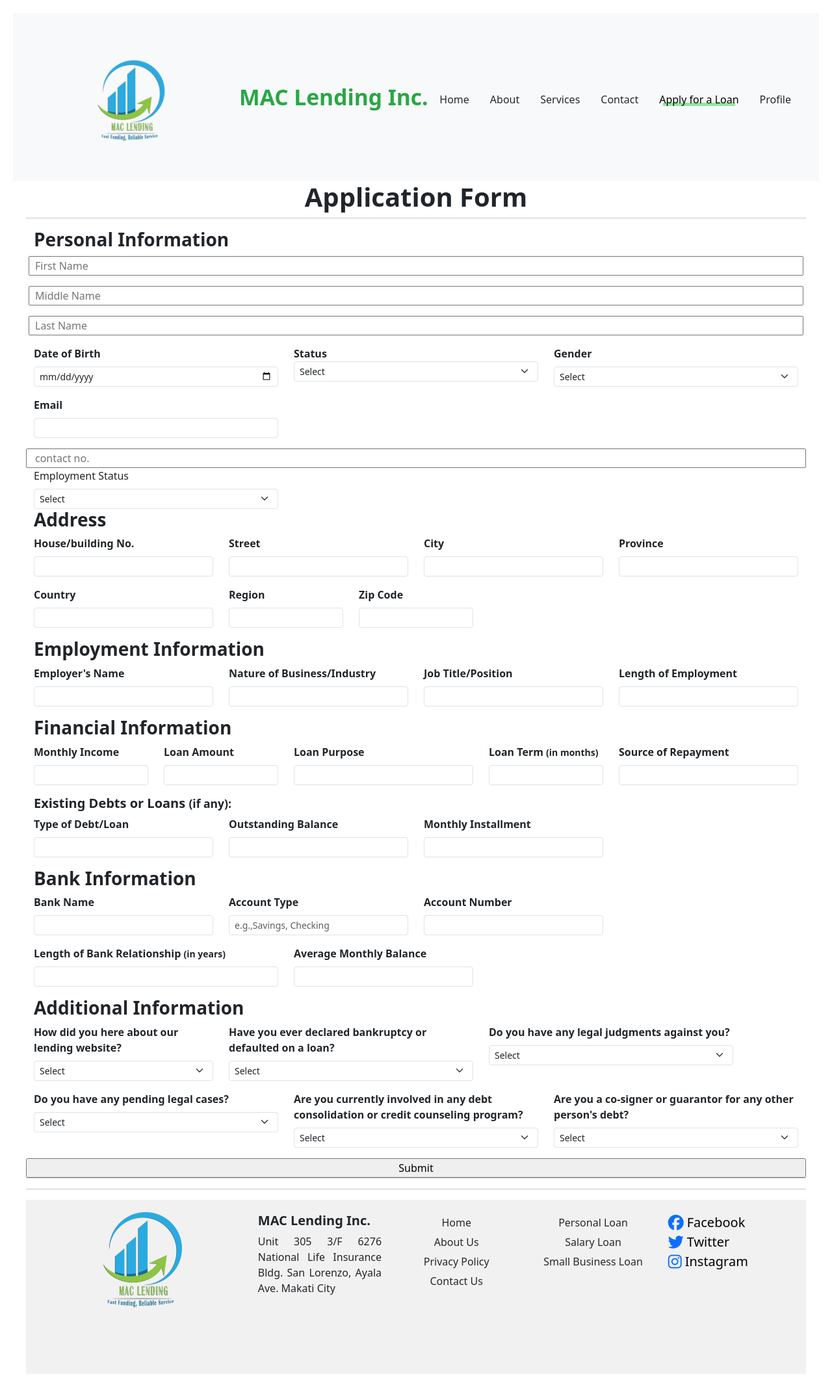
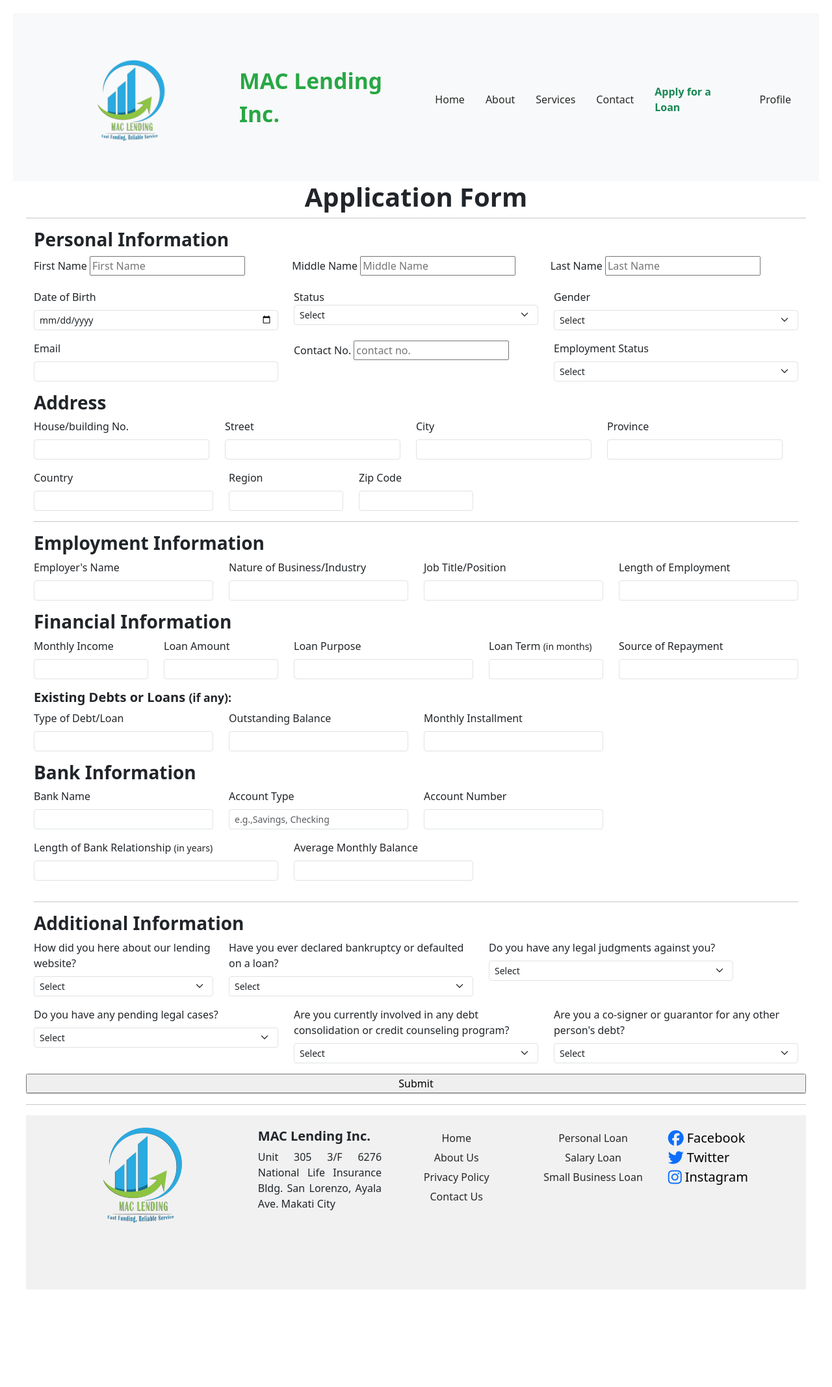
Before and after one commit to aldrin1997/kodego-capstone-project, a PHP site: page /loan_application.php in a window 1280 px wide. Shown: the whole page at 65% size. After the commit the page ends 1984 px from the top, so only its background shows below. Run offline with PHP 8.4, Linux system fonts and the light colour scheme; some libraries are stand-ins or nearby versions.

Commit message:
adjusted loan app

```diff
--- a/loan_application.php
+++ b/loan_application.php
@@ -250,22 +250,22 @@
             <div class="collapse navbar-collapse justify-content-end" id="navbarNav">
                 <ul class="navbar-nav ml-auto">
                     <li class="nav-item">
-                    <a class="nav-link" href="home.php">Home</a>
+                        <a class="nav-link fw-medium" href="home.php">Home</a>
                     </li>
                     <li class="nav-item">
-                    <a class="nav-link" href="#">About</a>
+                        <a class="nav-link fw-medium" href="about.php">About</a>
                     </li>
                     <li class="nav-item">
-                    <a class="nav-link" href="#">Services</a>
+                        <a class="nav-link fw-medium" href="services.php">Services</a>
                     </li>
                     <li class="nav-item">
-                    <a class="nav-link" href="#">Contact</a>
+                        <a class="nav-link fw-medium" href="contact.php">Contact</a>
                     </li>
                     <li class="nav-item">
-                  <a class="nav-link  active" href="#">Apply for a Loan</a>
+                    <a class="nav-link fw-bold text-success" href="loan_application.php">Apply for a Loan</a>
                 </li>
                     <li class="nav-item">
-                    <a class="nav-link mr-3" href="profile.php">Profile</a>
+                        <a class="nav-link mr-3 fw-medium" href="profile.php">Profile</a>
                     </li>
                 </ul>
             </div>
@@ -282,18 +282,25 @@
                 <div class="col-md-12">
                         <h3 class="fw-bold">Personal Information</h3>
                         <div class="row g-3">
+                            <div class="col-md-4 mb-3">
+                                <label for="first_name" class="form-label fw-medium">First Name</label>
                                 <input type="text" name="first_name" placeholder="First Name" required>
+                            </div>
+                            <div class="col-md-4 mb-3">
+                                <label for="middle_name" class="form-label fw-medium">Middle Name</label>
                                 <input type="text" name="middle_name" placeholder="Middle Name" required>
+                            </div>
+                            <div class="col-md-4">
+                                <label for="last_name" class="form-label fw-medium">Last Name</label>
                                 <input type="text" name="last_name" placeholder="Last Name" required>
-                    <div class="col-md-12">
                             </div>
                         </div>
                         <div class="row">
                             <div class="col-md-4 mb-3">
-                            <label for="birthdate" class="form-label fw-bold">Date of Birth</label>
+                                <label for="birthdate" class="form-label fw-medium">Date of Birth</label>
                                 <input type="date" class="form-control form-control-sm" name="birth_date" required>
                             </div>
-                        <div class="col-md-4 mb-3 fw-bold">
+                            <div class="col-md-4 mb-3 fw-medium">
                                 <label for="status">Status</label>
                                     <select class="form-select form-select-sm" name="status" required>
                                     <option value="">Select</option>
@@ -303,7 +310,7 @@
                                     <option value="other">Other</option>
                                 </select>
                             </div>
-                        <div class="col-md-4 mb-3 fw-bold">
+                            <div class="col-md-4 mb-3 fw-medium">
                                 <label for="gender" class="form-label">Gender</label>
                                 <select class="form-select form-select-sm" name="gender" required>
                                     <option value="">Select</option>
@@ -319,13 +326,17 @@
                         <div class="row">
                             <div class="col-md-4 mb-3">
                                 <form>
-                                <label for="email" class="form-label fw-bold">Email</label>
+                                    <label for="email" class="form-label fw-medium">Email</label>
                                     <input type="text" class="form-control form-control-sm" name="email" required>
                                 </form>
                             </div>
+                            <div class="col-md-4 mb-3">
+                                <label for="contact_number" class="form-label fw-medium">Contact No.</label>
                                 <input type="text" name="contact_number" placeholder="contact no." required>
+                            </div>
+
                             <div class="col-md-4">
-                            <label for="employment" class="form-label">Employment Status</label>
+                                <label for="employment" class="form-label fw-medium">Employment Status</label>
                                 <select class="form-select form-select-sm" name="employment_status" required>
                                     <option value="">Select</option>
                                     <option value="employed">Employed</option>
@@ -334,25 +345,25 @@
                                     <option value="other">Other</option>
                                 </select>
                             </div>
-                        <div class="col-md-12">
+
                         <h3 class="fw-bold">Address</h3>
                         <div class="row">
                             <div class="col-md-3 mb-3">
 
-                            <label for="hnum" class="form-label fw-bold">House/building No.</label>
+                                <label for="hnum" class="form-label fw-medium">House/building No.</label>
                                 <input type="number" class="form-control form-control-sm" name="house_no" required>
 
                             </div>
                             <div class="col-md-3 mb-3">
-                            <label for="street" class="form-label fw-bold">Street</label>
+                                <label for="street" class="form-label fw-medium">Street</label>
                                 <input type="text" class="form-control form-control-sm" name="street" required>
                             </div>
                             <div class="col-md-3 mb-3">
-                            <label for="city" class="form-label fw-bold">City</label>
+                                <label for="city" class="form-label fw-medium">City</label>
                                 <input type="text" class="form-control form-control-sm" name="city" required>
                             </div>
                             <div class="col-md-3 mb-3">
-                            <label for="province" class="form-label fw-bold">Province</label>
+                                <label for="province" class="form-label fw-medium">Province</label>
                                 <input type="text" class="form-control form-control-sm" name="province" required>
                             </div>
                         </div>
@@ -360,112 +371,117 @@
                     <div class="col-md-12 mb-3">
                         <div class="row">
                             <div class="col-md-3">
-                            <label for="country" class="form-label fw-bold">Country</label>
+                                <label for="country" class="form-label fw-medium">Country</label>
                                 <input type="text" class="form-control form-control-sm" name="country" required>
                             </div>
                             <div class="col-md-2">
-                            <label for="region" class="form-label fw-bold">Region</label>
+                                <label for="region" class="form-label fw-medium">Region</label>
                                 <input type="text" class="form-control form-control-sm" name="region" required>
                             </div>
                             <div class="col-md-2">
-                            <label for="zipcode" class="form-label fw-bold">Zip Code</label>
+                                <label for="zipcode" class="form-label fw-medium">Zip Code</label>
                                 <input type="text" class="form-control form-control-sm" name="zip_code" required>
                             </div>
                         </div>
                     </div>
+                    <hr>
                     <div class="col-md-12">
                         <h3 class="fw-bold">Employment Information</h3>
                         <div class="row">
                             <div class="col-md-3 mb-3">
-                            <label for="ename" class="form-label fw-bold">Employer's Name</label>
+                                <label for="ename" class="form-label fw-medium">Employer's Name</label>
                                 <input type="text" class="form-control form-control-sm" name="employer_name" required>
                             </div>
                             <div class="col-md-3 mb-3">
-                            <label for="nb" class="form-label fw-bold">Nature of Business/Industry</label>
+                                <label for="nb" class="form-label fw-medium">Nature of Business/Industry</label>
                                 <input type="text" class="form-control form-control-sm" name="nature_of_business" required>
                             </div>
                             <div class="col-md-3 mb-3">
-                            <label for="jtitle" class="form-label fw-bold">Job Title/Position</label>
+                                <label for="jtitle" class="form-label fw-medium">Job Title/Position</label>
                                 <input type="text" class="form-control form-control-sm" name="job_title" required>
                             </div>
                             <div class="col-md-3 mb-3">
-                            <label for="nb" class="form-label fw-bold">Length of Employment</label>
+                                <label for="nb" class="form-label fw-medium">Length of Employment</label>
                                 <input type="text" class="form-control form-control-sm" name="length_of_employment" required>
                             </div>
                         </div>
                     </div>
+
                     <div class="col-md-12">
                         <h3 class="fw-bold">Financial Information</h3>
                         <div class="row">
                             <div class="col-md-2 mb-3">
-                            <label for="mincome" class="form-label fw-bold">Monthly Income</label>
+                                <label for="mincome" class="form-label fw-medium">Monthly Income</label>
                                 <input type="text" class="form-control form-control-sm" name="monthly_income" required>
                             </div>
                             <div class="col-md-2 mb-3">
-                            <label for="loanAmount" class="form-label fw-bold">Loan Amount</label>
+                                <label for="loanAmount" class="form-label fw-medium">Loan Amount</label>
                                 <input type="text" class="form-control form-control-sm" name="loan_amount" required>
                             </div>
                             <div class="col-md-3 mb-3">
-                            <label for="loanPurpose" class="form-label fw-bold">Loan Purpose</label>
+                                <label for="loanPurpose" class="form-label fw-medium">Loan Purpose</label>
                                 <input type="text" class="form-control form-control-sm" name="loan_purpose" required>
                             </div>
                             <div class="col-md-2 mb-3">
-                            <label for="loanTerm" class="form-label fw-bold">Loan Term <small>(in months)</small></label>
+                                <label for="loanTerm" class="form-label fw-medium">Loan Term <small>(in months)</small></label>
                                 <input type="number" class="form-control form-control-sm" name="loan_term" required>
                             </div>
                             <div class="col-md-3 mb-3">
-                            <label for="paymentSource" class="form-label fw-bold">Source of Repayment</label>
+                                <label for="paymentSource" class="form-label fw-medium">Source of Repayment</label>
                                 <input type="text" class="form-control form-control-sm" name="repayment_source" required>
                             </div>
                         </div>
                     </div>
+
                     <div class="col-md-12">
                         <h5 class="fw-semibold">Existing Debts or Loans <small>(if any):</small></h5>
                         <div class="row">
                             <div class="col-md-3 mb-3">
-                            <label for="debtType" class="form-label fw-bold">Type of Debt/Loan</label>
+                                <label for="debtType" class="form-label fw-medium">Type of Debt/Loan</label>
                                 <input type="text" class="form-control form-control-sm" name="debt_type">
                             </div>
                             <div class="col-md-3 mb-3">
-                            <label for="oBal" class="form-label fw-bold">Outstanding Balance</label>
+                                <label for="oBal" class="form-label fw-medium">Outstanding Balance</label>
                                 <input type="text" class="form-control form-control-sm" name="outstanding_balance">
                             </div>
                             <div class="col-md-3 mb-3">
-                            <label for="monthlyInstallment" class="form-label fw-bold">Monthly Installment</label>
+                                <label for="monthlyInstallment" class="form-label fw-medium">Monthly Installment</label>
                                 <input type="text" class="form-control form-control-sm" name="monthly_installment">
                             </div>
                         </div>
                     </div>
+
                     <div class="col-md-12">
                         <h3 class="fw-bold">Bank Information</h3>
                         <div class="row">
                             <div class="col-md-3 mb-3">
-                            <label for="bankName" class="form-label fw-bold">Bank Name</label>
+                                <label for="bankName" class="form-label fw-medium">Bank Name</label>
                                 <input type="text" class="form-control form-control-sm" name="bank_name" required>
                             </div>
                             <div class="col-md-3 mb-3">
-                            <label for="accType" class="form-label fw-bold">Account Type</label>
+                                <label for="accType" class="form-label fw-medium">Account Type</label>
                                 <input type="text" class="form-control form-control-sm" name="account_type" placeholder="e.g.,Savings, Checking" required>
                             </div>
                             <div class="col-md-3 mb-3">
-                            <label for="accNum" class="form-label fw-bold">Account Number</label>
+                                <label for="accNum" class="form-label fw-medium">Account Number</label>
                                 <input type="text" class="form-control form-control-sm" name="account_number" required>
                             </div>
                             <div class="col-md-4 mb-3">
-                            <label for="bankRs" class="form-label fw-bold">Length of Bank Relationship <small>(in years)</small></label>
+                                <label for="bankRs" class="form-label fw-medium">Length of Bank Relationship <small>(in years)</small></label>
                                 <input type="number" class="form-control form-control-sm" name="bank_relationship_length" required>
                             </div>
                             <div class="col-md-3 mb-3">
-                            <label for="averageBal" class="form-label fw-bold">Average Monthly Balance</label>
+                                <label for="averageBal" class="form-label fw-meidum">Average Monthly Balance</label>
                                 <input type="text" class="form-control form-control-sm" name="average_monthly_balance" required>
                             </div>
                         </div>
                     </div>
+                    <hr>
                     <div class="col-md-12">
                         <h3 class="fw-bold">Additional Information</h3>
                         <div class="row">
                             <div class="col-md-3 mb-3">
-                            <label for="info1" class="form-label fw-bold">How did you here about our lending website?</label>
+                                <label for="info1" class="form-label fw-medium">How did you here about our lending website?</label>
                                 <select class="form-select form-select-sm" name="how_did_you_hear" required>
                                     <option value="">Select</option>
                                     <option value="Facebook Ads">Facebook Ads</option>
@@ -476,7 +492,7 @@
                                 </select>
                             </div>
                             <div class="col-md-4 mb-3">
-                            <label for="info2" class="form-label fw-bold">Have you ever declared bankruptcy or defaulted on a loan? </label>
+                                <label for="info2" class="form-label fw-medium">Have you ever declared bankruptcy or defaulted on a loan? </label>
                                 <select class="form-select form-select-sm" name="declared_bankruptcy" required>
                                     <option value="">Select</option>
                                     <option value="Yes">Yes</option>
@@ -484,7 +500,7 @@
                                 </select>
                             </div>
                             <div class="col-md-4 mb-3">
-                            <label for="info3" class="form-label fw-bold">Do you have any legal judgments against you? </label>
+                                <label for="info3" class="form-label fw-medium">Do you have any legal judgments against you? </label>
                                 <select class="form-select form-select-sm" name="legal_judgments" required>
                                     <option value="">Select</option>
                                     <option value="Yes">Yes</option>
@@ -492,7 +508,7 @@
                                 </select>
                             </div>
                             <div class="col-md-4 mb-3">
-                            <label for="info4" class="form-label fw-bold">Do you have any pending legal cases?</label>
+                                <label for="info4" class="form-label fw-medium">Do you have any pending legal cases?</label>
                                 <select class="form-select form-select-sm" name="pending_legal_cases" required>
                                     <option value="">Select</option>
                                     <option value="Yes">Yes</option>
@@ -500,7 +516,7 @@
                                 </select>
                             </div>
                             <div class="col-md-4 mb-3">
-                            <label for="info5" class="form-label fw-bold">Are you currently involved in any debt consolidation or credit counseling program? </label>
+                                <label for="info5" class="form-label fw-medium">Are you currently involved in any debt consolidation or credit counseling program? </label>
                                 <select class="form-select form-select-sm" name="debt_consolidation" required>
                                     <option value="">Select</option>
                                     <option value="Yes">Yes</option>
@@ -508,14 +524,14 @@
                                 </select>
                             </div>
                             <div class="col-md-4 mb-3">
-                            <label for="info6" class="form-label fw-bold">Are you a co-signer or guarantor for any other person's debt?</label>
+                                <label for="info6" class="form-label fw-medium">Are you a co-signer or guarantor for any other person's debt?</label>
                                 <select class="form-select form-select-sm" name="cosigner_guarantor" required>
                                     <option value="">Select</option>
                                     <option value="Yes">Yes</option>
                                     <option value="No">No</option>
                                 </select>
                             </div>
-
+                        </div>
                     </div>
                 </div>
 
@@ -588,6 +604,5 @@
     </div>
     </footer>
     <script src="https://cdnjs.cloudflare.com/ajax/libs/bootstrap/5.3.0/js/bootstrap.bundle.min.js"></script>
-  <script>
-
-  </script>
+</body>
+</html>
```
Also changed, not shown: about.php (+5 -5 lines), contact.php (+8 -8 lines), home.php (+7 -6 lines), login.php (+5 -5 lines), profile.php (+6 -6 lines), services.php (+7 -6 lines). Lines whose indentation alone changed are shown as unchanged.
